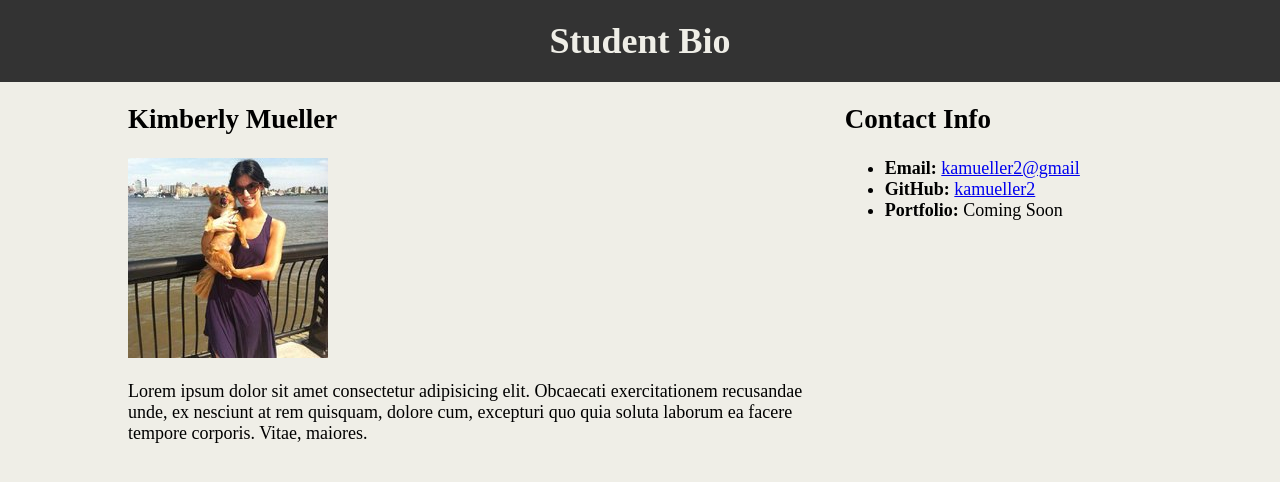
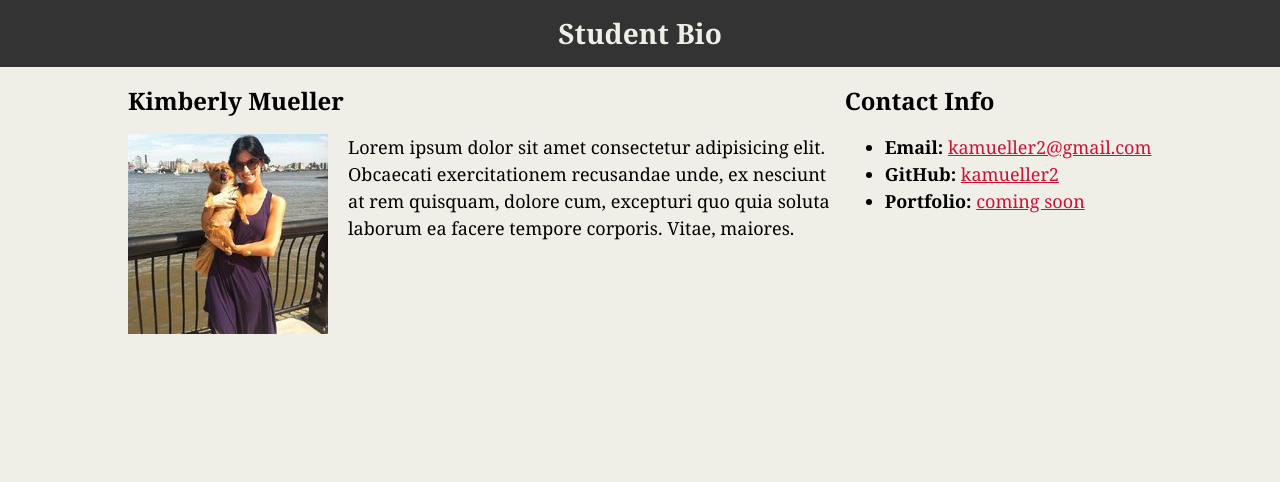
Before and after one commit to kamueller2/student-bio-activity, a plain HTML site: page index.html in a window 1280 px wide. Drawn offline with Linux system fonts and the light colour scheme.

Commit message:
formtted css styling in index.html

```diff
--- a/index.html
+++ b/index.html
@@ -13,7 +13,9 @@
         background-color: #efeee7;
         margin: 0;
         padding: 0;
+        font-family: Georgia, 'Times New Roman', Times, serif;
         font-size: 18px;
+        line-height: 150%;
     }
 
     h1 {
@@ -23,6 +25,15 @@
         margin: 0;
         padding-top: 20px;
         padding-bottom: 20px;
+        font-size: 28px;
+    }
+
+    h2 {
+        font-size: 24px;
+    }
+
+    a {
+        color: #d21034
     }
 
     .container {
@@ -31,7 +42,7 @@
     }
 
     #main-bio,
-    #contact,
+    #contact-info,
     #bio-img {
         float: left;
     }
@@ -40,7 +51,7 @@
         width: 70%;
     }
 
-    #contact {
+    #contact-info {
         width: 30%;
     }
 
@@ -59,21 +70,23 @@
 
     <div class="container">
         <section id="main-bio">
+
             <h2>Kimberly Mueller</h2>
-            <img id="bio-image" src="./assets/IMG_1841.JPG" alt="picture of kam">
 
-            <p>
-                Lorem ipsum dolor sit amet consectetur adipisicing elit. Obcaecati exercitationem recusandae unde, ex nesciunt at rem quisquam, dolore cum, excepturi quo quia soluta laborum ea facere tempore corporis. Vitae, maiores.
-            </p>
+            <img src="./assets/IMG_1841.JPG" alt="picture of kam" id="bio-img">
+
+            <p>Lorem ipsum dolor sit amet consectetur adipisicing elit. Obcaecati exercitationem recusandae unde, ex nesciunt at rem quisquam, dolore cum, excepturi quo quia soluta laborum ea facere tempore corporis. Vitae, maiores.</p>
+
         </section>
 
-        <section id="contact">
+        <section id="contact-info">
 
-            <h2 class="contact">Contact Info</h2>
+            <h2>Contact Info</h2>
             <ul>
-                <li><strong>Email:</strong> <a href="mailto:kamueller2@gmail.com">kamueller2@gmail</a> </li>
+                <li><strong>Email:</strong> <a href="mailto:kamueller2@gmail.com">kamueller2@gmail.com</a> </li>
                 <li><strong>GitHub: </strong><a href="https://github.com/kamueller2">kamueller2</a> </li>
-                <li><strong>Portfolio: </strong>Coming Soon</li>
+                <li><strong>Portfolio:</strong>
+                    <a href="#">coming soon</a></li>
             </ul>
 
         </section>
```
